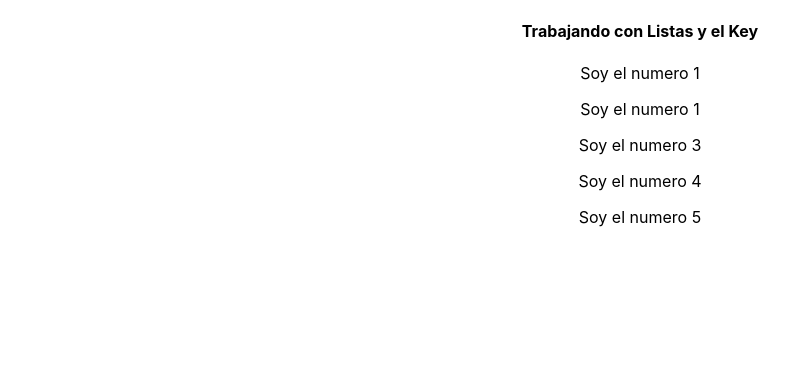
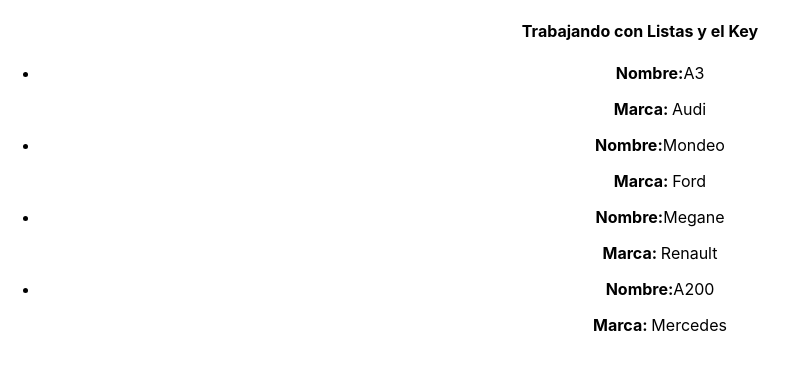
Before and after one commit to Julian542/cursoReact, a React (Create React App) app: page / in a window 1280 px wide. Shown: the top 370 px of the page, without its empty margins (0-797 px from the left). Built offline with nearby package versions, Linux system fonts and the light colour scheme.

Commit message:
utilizando json de ejemplo

```diff
--- a/src/App.js
+++ b/src/App.js
@@ -3,6 +3,7 @@
 import './App.css';
 import Contador from './components/Contador';
 import Conditional from './components/Conditional';
+import cars from './data/cars.json'
 
 //Utilizando una funcion que nos llega por parametros
 class Titulo extends Component{
@@ -36,11 +37,19 @@
   return (
     <div className="App">
       <h4>Trabajando con Listas y el Key</h4>
+      <ul>
       {
-        numbers.map( (number,index) =>{
-          return <p key={index}> Soy el numero {number}</p>
-        })
+        cars.map( car => {
+          return(
+          <li key={car.id}>
+            <p><strong>Nombre:</strong>{car.name}</p>
+            <p><strong>Marca: </strong>{car.company}</p>
+          </li>
+          )
+        }
+        )
       }
+      </ul>
     </div>
   );
 }
--- /dev/null
+++ b/src/data/cars.json
@@ -0,0 +1,22 @@
+[
+  {
+    "id": "efe1a0cd-8353-4ba0-d4v3-30434c933298",
+    "name": "A3",
+    "company": "Audi"
+  },
+  {
+    "id": "9b9048ec-fff8-4bc5-m1k3-d0c65b83eb92",
+    "name": "Mondeo",
+    "company": "Ford"
+  },
+  {
+    "id": "f447e8a1-26a2-4e3a-p3n3-724e93fd4945",
+    "name": "Megane",
+    "company": "Renault"
+  },
+  {
+    "id": "52f1c5b7-14b5-41c0-t3t4-42ef853a7648",
+    "name": "A200",
+    "company": "Mercedes"
+  }
+]
```
